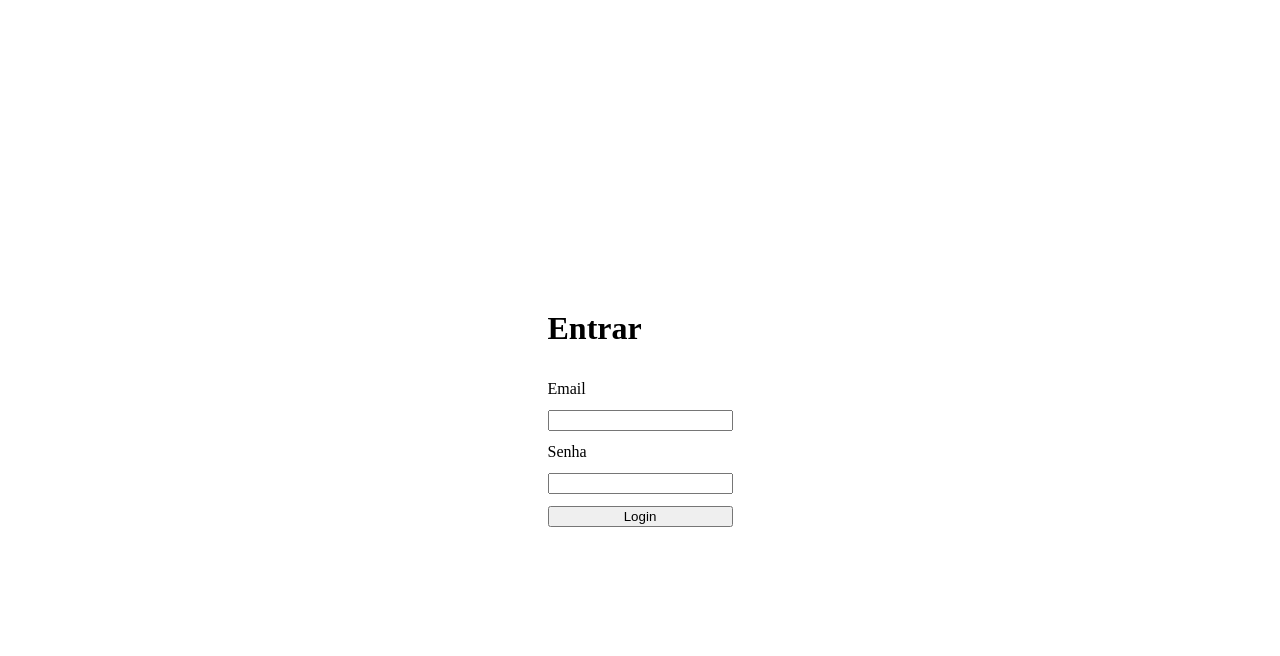
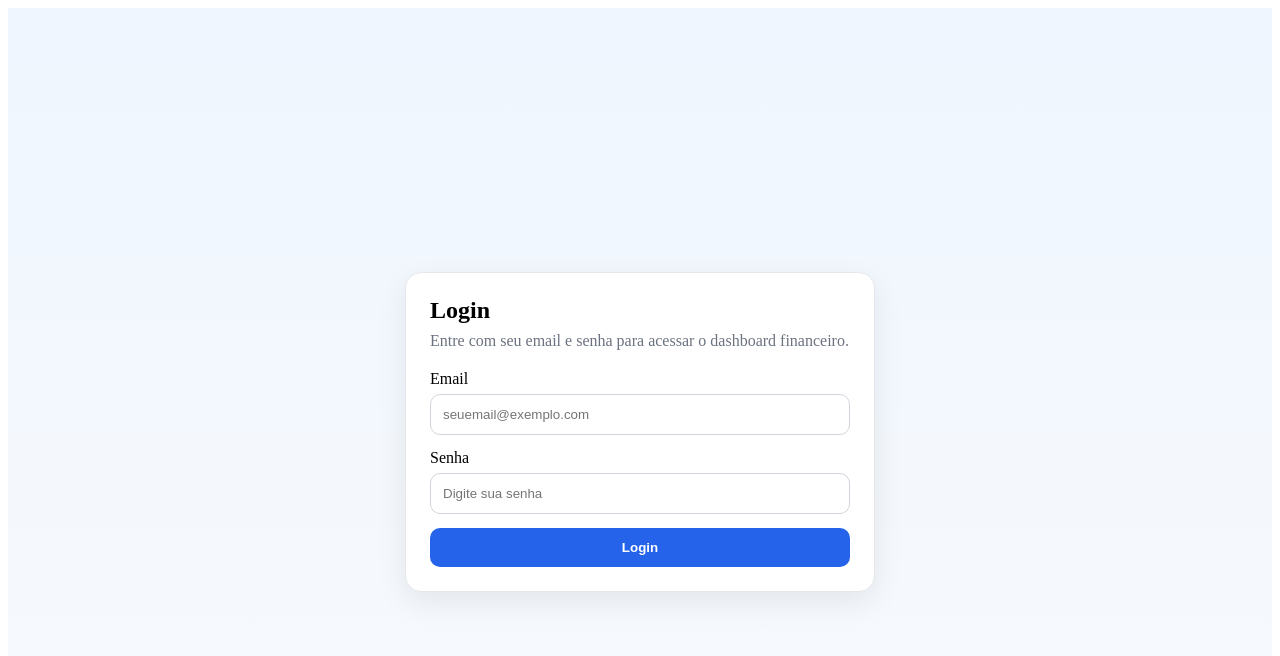
Before and after one commit to lucasmanoelfmc/Sistema-de-Gestao-Financeira, a Next.js app in the folder sistema-de-gestao-financeira/: page /login in a window 1280 px wide. Shown: the top 656 px of the page. Built offline with nearby package versions, Linux system fonts and the light colour scheme.

Commit message:
login page

```diff
--- a/package.json
+++ b/package.json
@@ -2,6 +2,7 @@
   "dependencies": {
     "bcryptjs": "^3.0.3",
     "jose": "^6.2.1",
+    "jsonwebtoken": "^9.0.3",
     "mongoose": "^9.3.0",
     "recharts": "^3.8.0"
   },
--- a/sistema-de-gestao-financeira/src/app/login/page.tsx
+++ b/sistema-de-gestao-financeira/src/app/login/page.tsx
@@ -1,9 +1,16 @@
 import LoginForm from '@/components/auth/LoginForm';
-import React from 'react';
 
 export default function LoginPage() {
   return (
-    <main style={{ minHeight: '100vh', display: 'grid', placeItems: 'center' }}>
+    <main
+      style={{
+        minHeight: '100vh',
+        display: 'grid',
+        placeItems: 'center',
+        padding: 24,
+        background: 'linear-gradient(180deg, #eff6ff 0%, #f8fafc 100%)',
+      }}
+    >
       <LoginForm />
     </main>
   );
--- a/sistema-de-gestao-financeira/src/components/auth/LoginForm.tsx
+++ b/sistema-de-gestao-financeira/src/components/auth/LoginForm.tsx
@@ -1,13 +1,20 @@
 'use client';
 
-import React from 'react';
 import { FormEvent, useState } from 'react';
+import { useRouter } from 'next/navigation';
 
 type LoginResponse = {
   token: string;
+  user?: {
+    id?: string;
+    email?: string;
+    name?: string;
+  };
+  message?: string;
 };
 
 export default function LoginForm() {
+  const router = useRouter();
   const [email, setEmail] = useState('');
   const [password, setPassword] = useState('');
   const [loading, setLoading] = useState(false);
@@ -27,14 +34,19 @@ export default function LoginForm() {
         body: JSON.stringify({ email, password }),
       });
 
-      const data = (await response.json()) as LoginResponse & { message?: string };
+      const data = (await response.json()) as LoginResponse;
 
       if (!response.ok || !data.token) {
         throw new Error(data.message || 'Falha no login.');
       }
 
       localStorage.setItem('token', data.token);
-      window.location.href = '/dashboard';
+
+      if (data.user?.id) {
+        localStorage.setItem('userId', data.user.id);
+      }
+
+      router.replace('/dashboard');
     } catch (submitError) {
       const message = submitError instanceof Error ? submitError.message : 'Erro ao fazer login.';
       setError(message);
@@ -44,32 +56,71 @@ export default function LoginForm() {
   }
 
   return (
-    <form onSubmit={handleSubmit} style={{ display: 'grid', gap: 12, maxWidth: 360 }}>
-      <h1>Entrar</h1>
+    <section
+      style={{
+        width: '100%',
+        maxWidth: 420,
+        padding: 24,
+        borderRadius: 16,
+        border: '1px solid #e5e7eb',
+        backgroundColor: '#ffffff',
+        boxShadow: '0 10px 30px rgba(0, 0, 0, 0.08)',
+      }}
+    >
+      <header style={{ marginBottom: 20 }}>
+        <h1 style={{ margin: 0 }}>Login</h1>
+        <p style={{ margin: '8px 0 0', color: '#6b7280' }}>
+          Entre com seu email e senha para acessar o dashboard financeiro.
+        </p>
+      </header>
 
+      <form onSubmit={handleSubmit} style={{ display: 'grid', gap: 14 }}>
+        <div style={{ display: 'grid', gap: 6 }}>
           <label htmlFor="email">Email</label>
           <input
             id="email"
             type="email"
             value={email}
             onChange={(event) => setEmail(event.target.value)}
+            placeholder="seuemail@exemplo.com"
             required
+            style={{ padding: 12, borderRadius: 10, border: '1px solid #d1d5db' }}
           />
+        </div>
 
+        <div style={{ display: 'grid', gap: 6 }}>
           <label htmlFor="password">Senha</label>
           <input
             id="password"
             type="password"
             value={password}
             onChange={(event) => setPassword(event.target.value)}
+            placeholder="Digite sua senha"
             required
+            style={{ padding: 12, borderRadius: 10, border: '1px solid #d1d5db' }}
           />
+        </div>
 
-      <button type="submit" disabled={loading}>
+        <button
+          type="submit"
+          disabled={loading}
+          style={{
+            padding: 12,
+            borderRadius: 10,
+            border: 'none',
+            backgroundColor: '#2563eb',
+            color: '#fff',
+            fontWeight: 600,
+            cursor: loading ? 'not-allowed' : 'pointer',
+          }}
+        >
           {loading ? 'Entrando...' : 'Login'}
         </button>
 
-      {error ? <p style={{ color: '#c00' }}>{error}</p> : null}
+        {error ? (
+          <p style={{ margin: 0, color: '#c00', fontSize: 14 }}>{error}</p>
+        ) : null}
       </form>
+    </section>
   );
 }
```
Also changed, not shown: 1 other file (tests, documents, lock files or other folders). Lines whose indentation alone changed are shown as unchanged.
